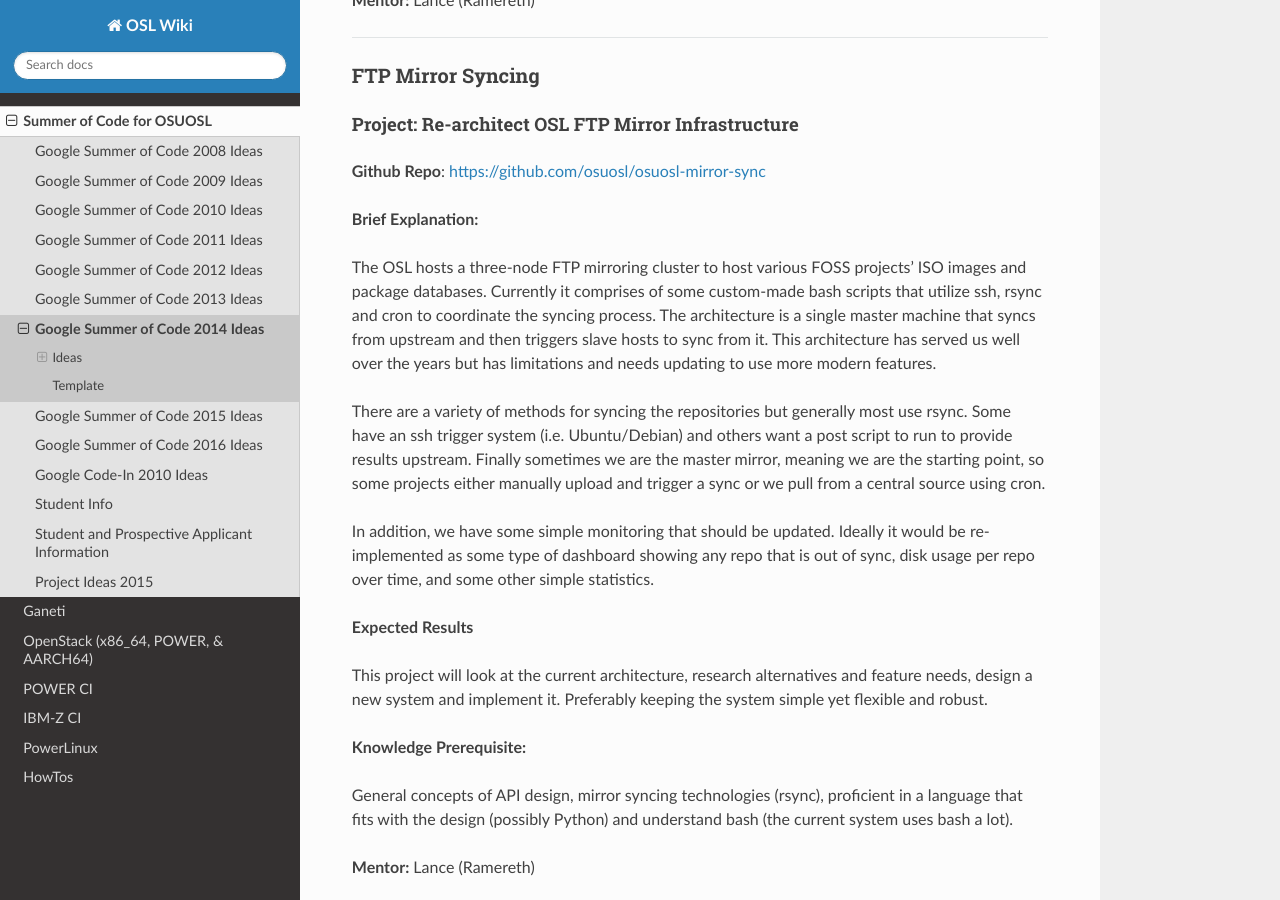
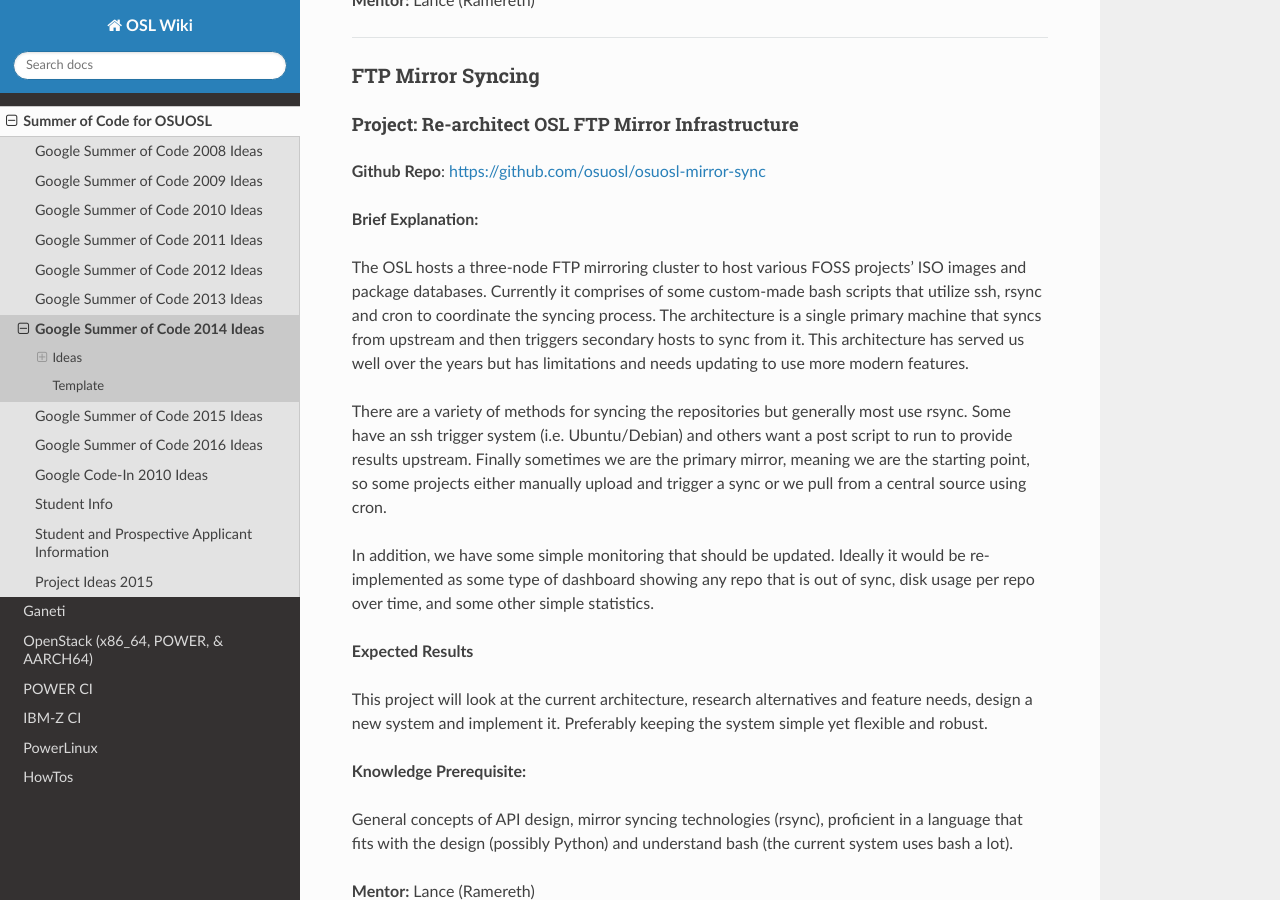
Before and after one commit to osuosl/wiki, a Sphinx documentation site: the page built from source/gsoc/ideas2014.rst, in a window 1280 px wide and 900 px high, scrolled down 1069 px. Built offline with Sphinx 7.4.7 and the Read the Docs theme 2.0.0, drawn with Linux system fonts in a browser that asks for light colours.

Commit message:
Updated Gsoc terminology

```diff
--- a/source/gsoc/ideas2014.rst
+++ b/source/gsoc/ideas2014.rst
@@ -66,14 +66,14 @@ Project: Re-architect OSL FTP Mirror Infrastructure
 The OSL hosts a three-node FTP mirroring cluster to host various FOSS projects’
 ISO images and package databases. Currently it comprises of some custom-made
 bash scripts that utilize ssh, rsync and cron to coordinate the syncing process.
-The architecture is a single master machine that syncs from upstream and then
-triggers slave hosts to sync from it. This architecture has served us well over
+The architecture is a single primary machine that syncs from upstream and then
+triggers secondary hosts to sync from it. This architecture has served us well over
 the years but has limitations and needs updating to use more modern features.
 
 There are a variety of methods for syncing the repositories but generally most
 use rsync. Some have an ssh trigger system (i.e. Ubuntu/Debian) and others want
 a post script to run to provide results upstream. Finally sometimes we are the
-master mirror, meaning we are the starting point, so some projects either
+primary mirror, meaning we are the starting point, so some projects either
 manually upload and trigger a sync or we pull from a central source using cron.
 
 In addition, we have some simple monitoring that should be updated. Ideally it
```
